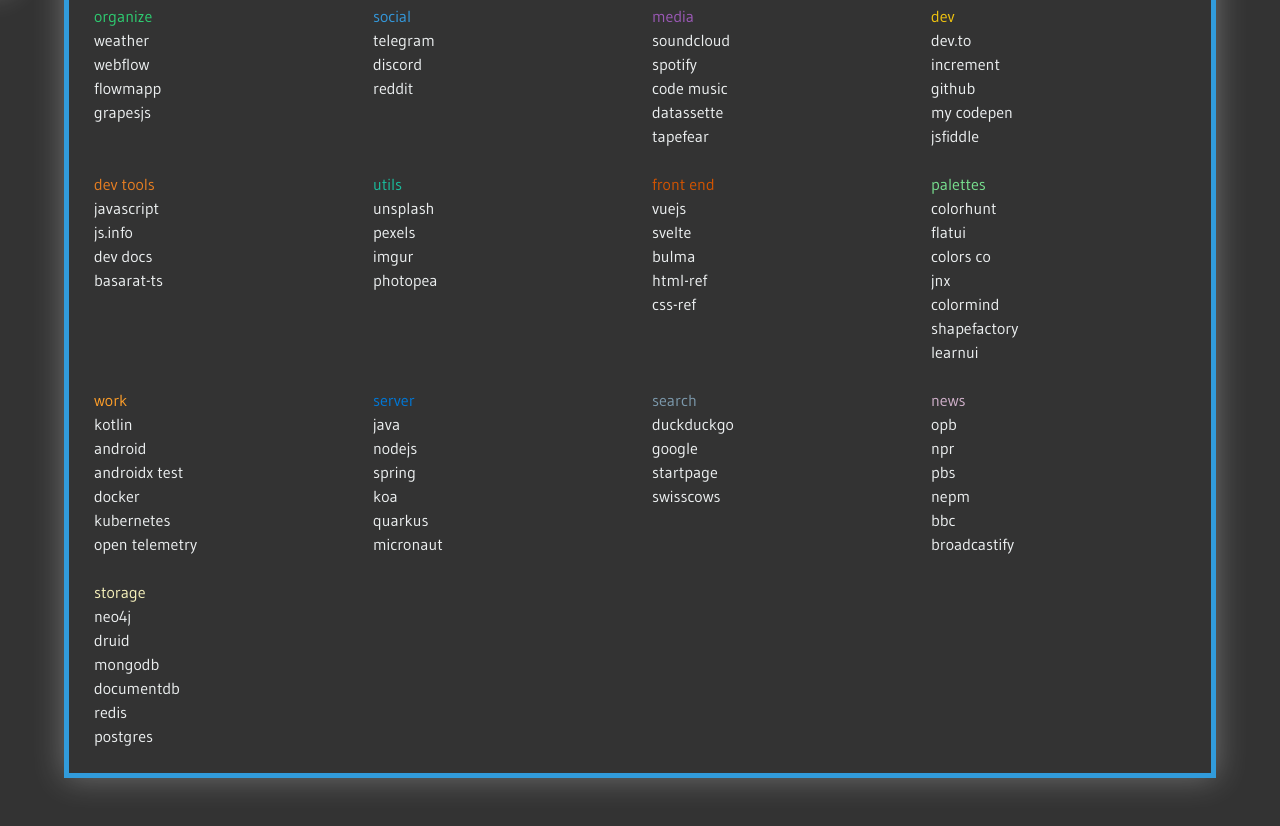
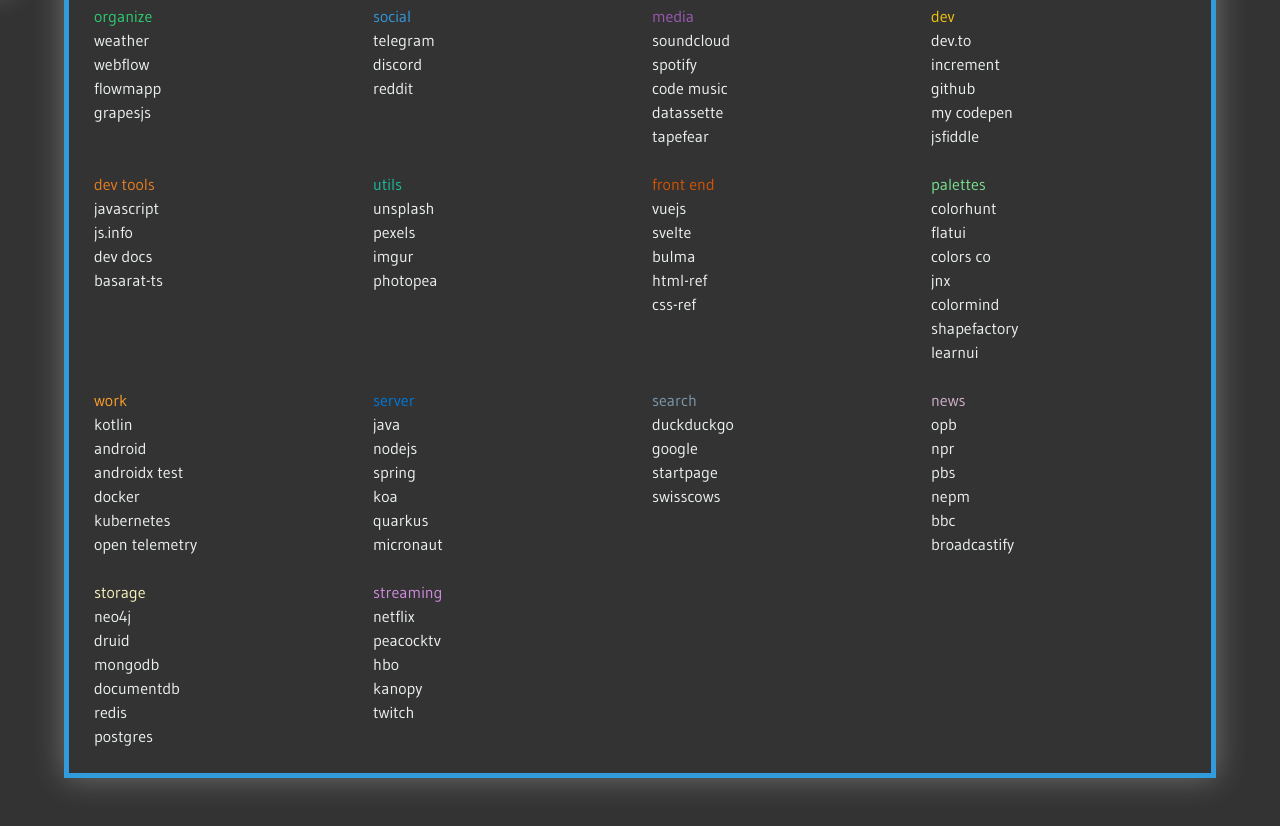
Before and after one commit to JoshLudahl/softklass, a plain HTML site: page start/index.html in a window 1280 px wide. Shown: the part 156-982 px from the top of the page. Drawn offline with nearby package versions, Linux system fonts and the light colour scheme.

Commit message:
Updated links

```diff
--- a/start/index.html
+++ b/start/index.html
@@ -14,7 +14,7 @@
     <link href="https://cdnjs.cloudflare.com/ajax/libs/bulma/0.9.3/css/bulma.min.css" rel="stylesheet">
     <link href="https://cdnjs.cloudflare.com/ajax/libs/animate.css/3.7.0/animate.min.css" rel="stylesheet">
     <!-- Custom styles for this template -->
-    <link href="/static/assets/styles/start.css?v=1.0.5" rel="stylesheet"/>
+    <link href="/static/assets/styles/start.css?v=1.0.6" rel="stylesheet"/>
 </head>
 
 <body>
@@ -203,6 +203,19 @@
                         <li><a href="https://www.postgresql.org/" target="_blank">postgres</a></li>
                     </ul>
                 </div>
+
+                <div class="column is-3-desktop is-3-tablet is-6-mobile" id="streaming">
+                    <ul class="list-unstyled">
+                        <li>streaming</li>
+                        <li><a href="https://www.netflix.com/" target="_blank">netflix</a></li>
+                        <li><a href="https://www.peacocktv.com/" target="_blank">peacocktv</a></li>
+                        <li><a href="https://www.hbomax.com/" target="_blank">hbo</a></li>
+                        <li><a href="https://www.kanopy.com/" target="_blank">kanopy</a></li>
+                        <li><a href="https://www.twitch.tv/" target="_blank">twitch</a></li>
+                    </ul>
+                </div>
+
+
             </div>
         </div>
     </div>
--- a/static/assets/styles/start.css
+++ b/static/assets/styles/start.css
@@ -207,6 +207,18 @@
     color: #F5F0BB;
 }
 
+#streaming {
+    color: #D18CE0;
+}
+
+#streaming ul li a {
+    color: #EDF0F1;
+}
+
+#streaming ul li a:hover {
+    color: #D18CE0;
+}
+
 @media (min-width: 544px) {
     .container {
         font-size: 15px;
```
